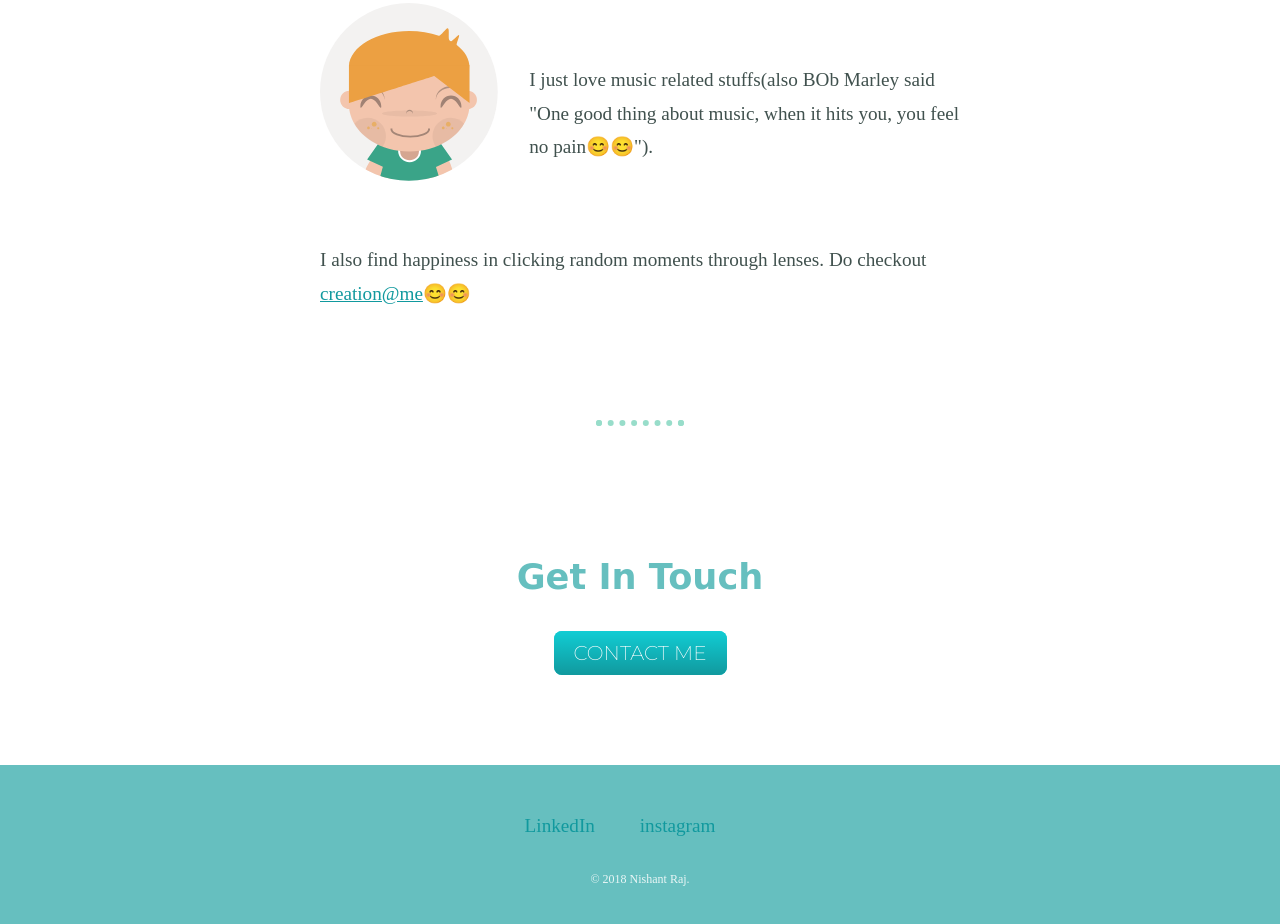
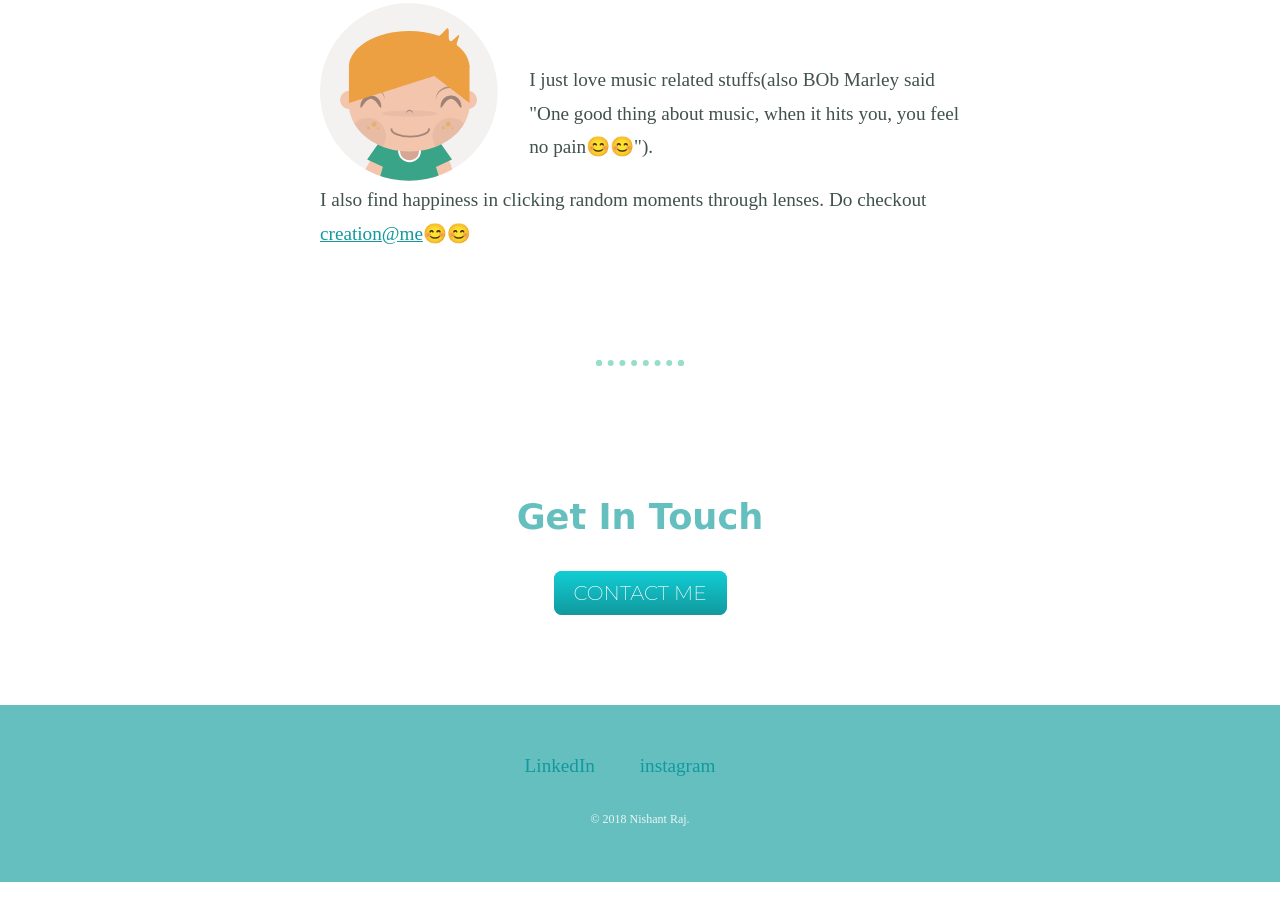
Before and after one commit to raj-nishant/personal-site, a plain HTML site: page index.html in a window 1280 px wide. Shown: the part 2145-3069 px from the top of the page. After the commit the page ends 3027 px from the top, so only its background shows below. Drawn offline with Linux system fonts and the light colour scheme.

Commit message:
Update index.html

```diff
--- a/index.html
+++ b/index.html
@@ -39,7 +39,7 @@
       <div class="skill-row">
         <img class="prog" src="images/me.svg" alt="me">
         <p class="hobby">I just love music related stuffs(also BOb Marley said "One good thing about music, when it hits you, you feel no pain😊😊").</p>
-        <p class="hobby">I also find happiness in clicking random moments through lenses. Do checkout <a href="https://500px.com/p/rajnishant?view=photos">creation@me</a>😊😊</p>
+        <p>I also find happiness in clicking random moments through lenses. Do checkout <a href="https://500px.com/p/rajnishant?view=photos">creation@me</a>😊😊</p>
       </div>
     </div>
 
```
